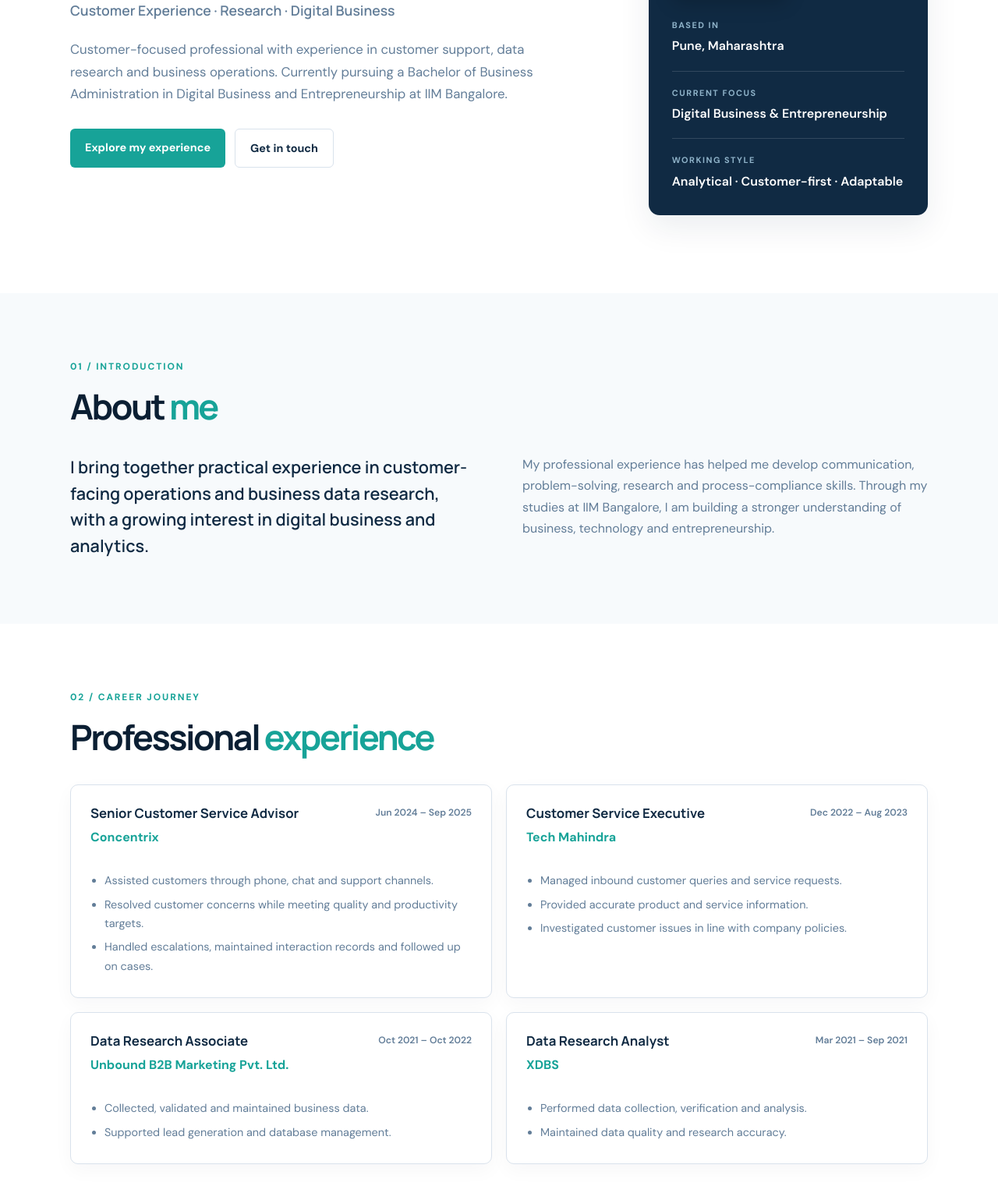
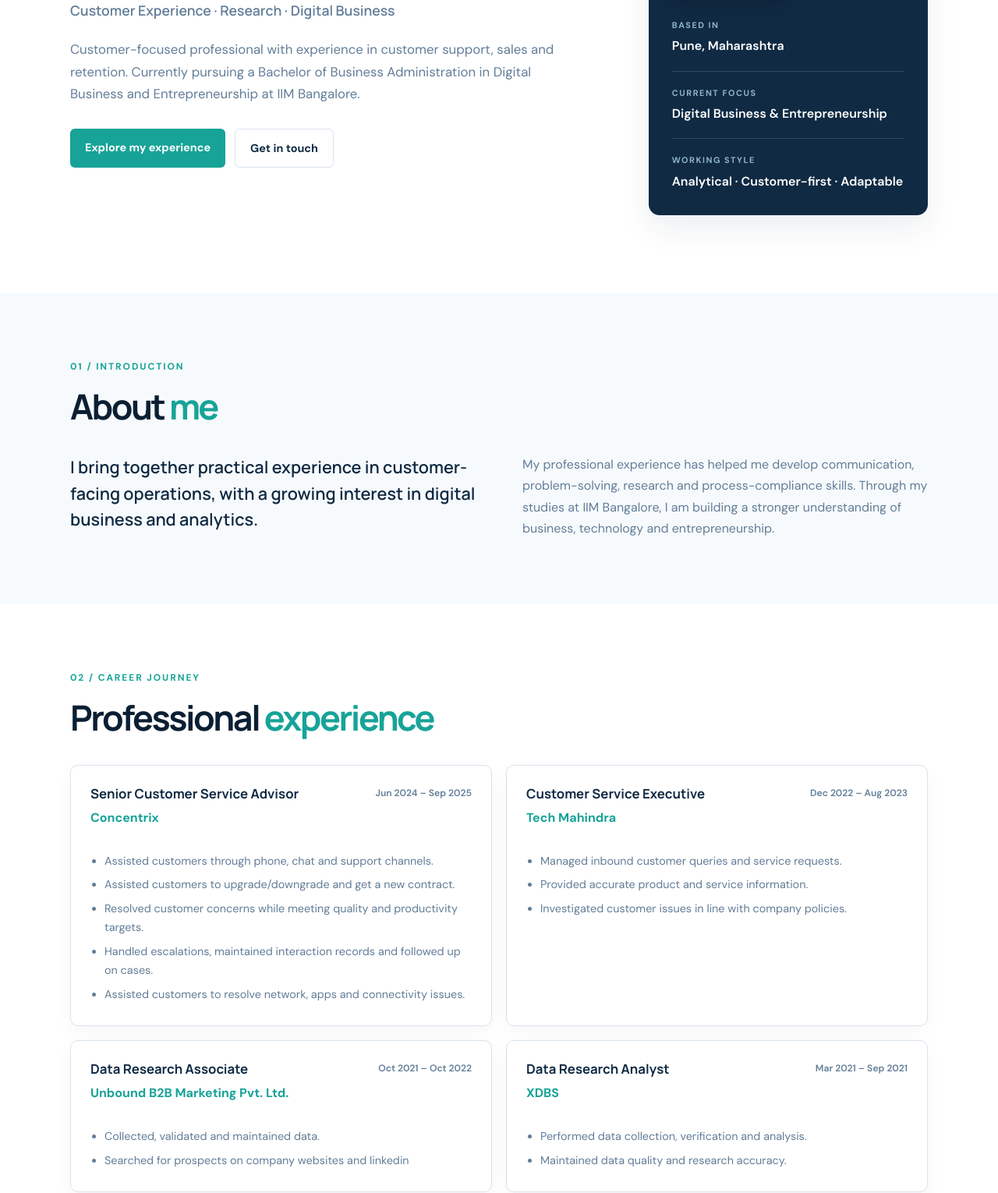
Before and after one commit to akash-sanai/akash-sanai-resume-website, a plain HTML site: page index.html in a window 1280 px wide. Shown: the part 371-1901 px from the top of the page at 78% size. Drawn offline with Linux system fonts and the light colour scheme.

Commit message:
Update professional profile and skills sections

```diff
--- a/index.html
+++ b/index.html
@@ -30,7 +30,7 @@
         <p class="eyebrow">PROFESSIONAL PROFILE</p>
         <h1>Akash <span>Sanai</span></h1>
         <h2>Customer Experience · Research · Digital Business</h2>
-        <p class="hero-intro">Customer-focused professional with experience in customer support, data research and business operations. Currently pursuing a Bachelor of Business Administration in Digital Business and Entrepreneurship at IIM Bangalore.</p>
+        <p class="hero-intro">Customer-focused professional with experience in customer support, sales and retention. Currently pursuing a Bachelor of Business Administration in Digital Business and Entrepreneurship at IIM Bangalore.</p>
         <div class="hero-actions">
           <a class="button button-primary" href="#experience">Explore my experience</a>
           <a class="button button-outline" href="#contact">Get in touch</a>
@@ -54,7 +54,7 @@
         <p class="eyebrow">01 / INTRODUCTION</p>
         <h2 class="section-title">About <span>me</span></h2>
         <div class="about-grid">
-          <p class="lead">I bring together practical experience in customer-facing operations and business data research, with a growing interest in digital business and analytics.</p>
+          <p class="lead">I bring together practical experience in customer-facing operations, with a growing interest in digital business and analytics.</p>
           <p>My professional experience has helped me develop communication, problem-solving, research and process-compliance skills. Through my studies at IIM Bangalore, I am building a stronger understanding of business, technology and entrepreneurship.</p>
         </div>
       </div>
@@ -66,7 +66,8 @@
       <div class="timeline">
         <article class="experience-card">
           <div class="experience-top"><div><h3>Senior Customer Service Advisor</h3><p class="company">Concentrix</p></div><span class="date">Jun 2024 – Sep 2025</span></div>
-          <ul><li>Assisted customers through phone, chat and support channels.</li><li>Resolved customer concerns while meeting quality and productivity targets.</li><li>Handled escalations, maintained interaction records and followed up on cases.</li></ul>
+          <ul><li>Assisted customers through phone, chat and support channels.</li><li>Assisted customers to upgrade/downgrade and get a new contract.</li><li>Resolved customer concerns while meeting quality and productivity targets.</li><li>Handled escalations, maintained interaction records and followed up on cases.</li>
+          <li>Assisted customers to resolve network, apps and connectivity issues.</li></ul>
         </article>
         <article class="experience-card">
           <div class="experience-top"><div><h3>Customer Service Executive</h3><p class="company">Tech Mahindra</p></div><span class="date">Dec 2022 – Aug 2023</span></div>
@@ -74,7 +75,7 @@
         </article>
         <article class="experience-card">
           <div class="experience-top"><div><h3>Data Research Associate</h3><p class="company">Unbound B2B Marketing Pvt. Ltd.</p></div><span class="date">Oct 2021 – Oct 2022</span></div>
-          <ul><li>Collected, validated and maintained business data.</li><li>Supported lead generation and database management.</li></ul>
+          <ul><li>Collected, validated and maintained data.</li><li>Searched for prospects on company websites and linkedin</li></ul>
         </article>
         <article class="experience-card">
           <div class="experience-top"><div><h3>Data Research Analyst</h3><p class="company">XDBS</p></div><span class="date">Mar 2021 – Sep 2021</span></div>
@@ -100,10 +101,10 @@
       <p class="eyebrow">04 / CAPABILITIES</p>
       <h2 class="section-title">Skills &amp; <span>competencies</span></h2>
       <div class="skills-grid">
-        <article class="skill-card"><h3>Customer Operations</h3><p>Customer support · CRM · Complaint resolution · Escalation management · Customer satisfaction</p></article>
-        <article class="skill-card"><h3>Research &amp; Analysis</h3><p>Data research · Data validation · Business research · Database management · Reporting</p></article>
+        <article class="skill-card"><h3>Customer Operations</h3><p>Customer support · CRM · Complaint resolution ·  Customer satisfaction ·  Customer Retention</p></article>
+        <article class="skill-card"><h3>Research &amp; Analysis</h3><p>Data research · Database management · Reporting</p></article>
         <article class="skill-card"><h3>Professional Skills</h3><p>Communication · Problem solving · Active listening · Time management · Team collaboration</p></article>
-        <article class="skill-card"><h3>Technical Skills</h3><p>MS Office · Internet research · Data management · DBMS · Java</p></article>
+        <article class="skill-card"><h3>Technical Skills</h3><p>MS Office · Internet research · Data management · SQL · Web Development</p></article>
       </div>
       <div class="language-row"><strong>Languages</strong><span>English</span><span>Hindi</span><span>Marathi</span><span>Kannada</span></div>
     </section>
```
